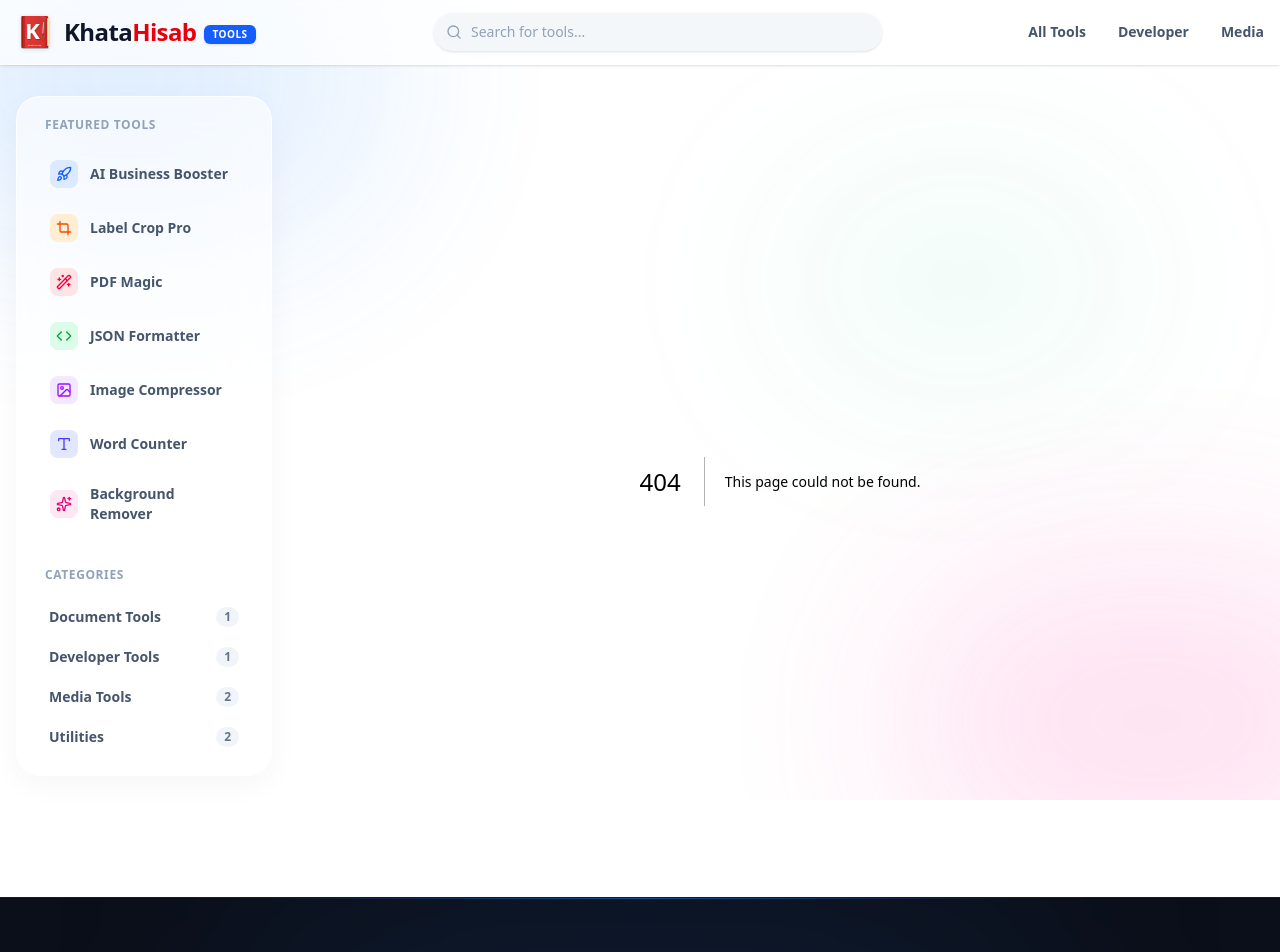
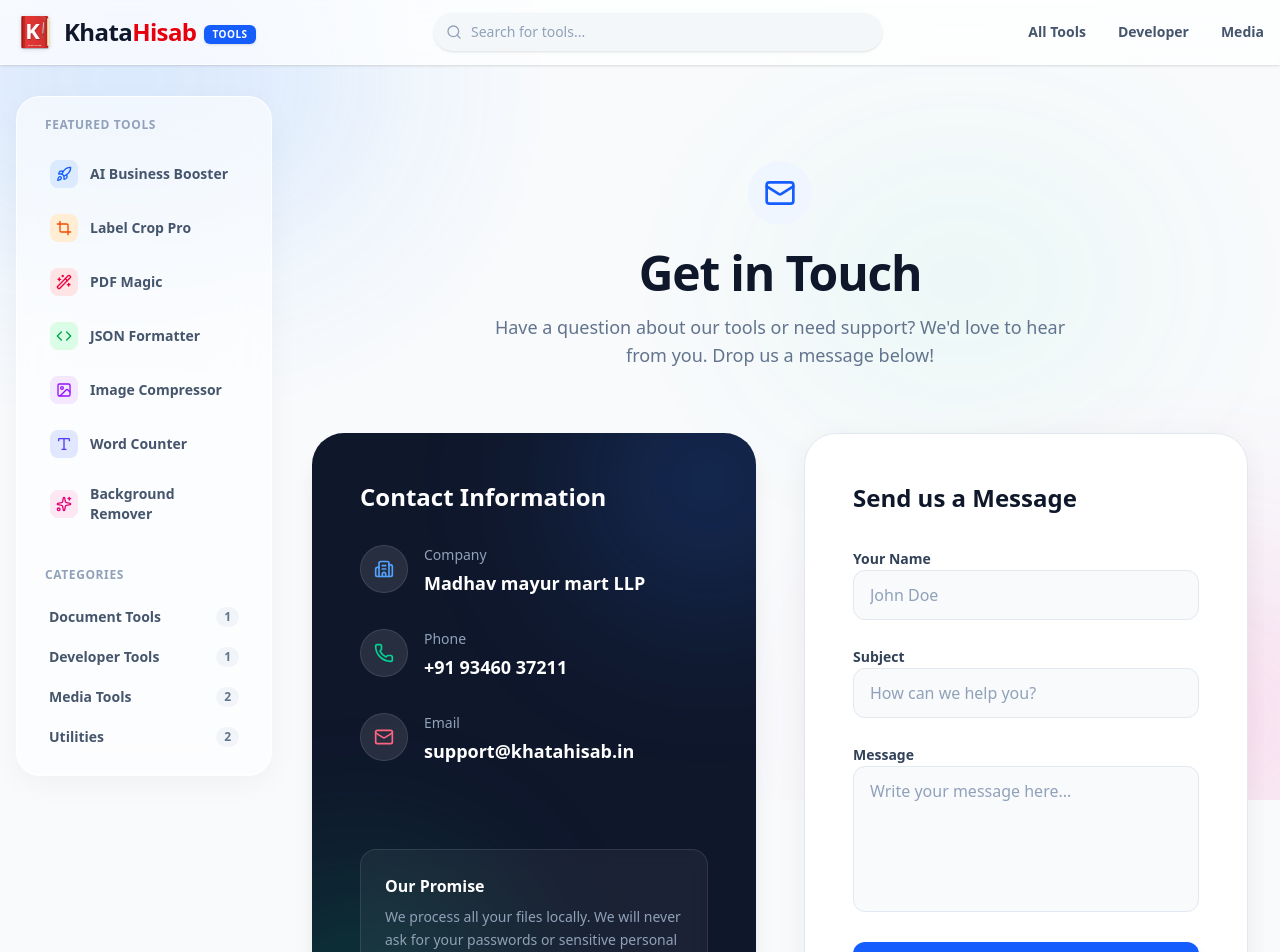
Before and after one commit to techorlifeindia-prog/khatahisab-tools, a Next.js app: page /contact in a window 1280 px wide. Before the commit this address had no page. Shown: the top 952 px of the page. Built offline with nearby package versions, Linux system fonts and the light colour scheme.

Commit message:
Create Contact Us page with form and company details

```diff
--- /dev/null
+++ b/src/app/contact/page.tsx
@@ -0,0 +1,128 @@
+import { Mail, Phone, MapPin, Send, Building2 } from "lucide-react";
+
+export const metadata = {
+  title: "Contact Us | KhataHisab Tools",
+  description: "Get in touch with KhataHisab Tools. We're here to help you with our free AI and utility tools.",
+};
+
+export default function ContactPage() {
+  return (
+    <div className="w-full max-w-5xl mx-auto px-4 py-12 md:py-20">
+
+      {/* Header */}
+      <div className="mb-16 text-center">
+        <div className="inline-flex items-center justify-center w-16 h-16 rounded-full bg-blue-50 text-blue-600 mb-6">
+          <Mail className="w-8 h-8" />
+        </div>
+        <h1 className="text-3xl md:text-5xl font-black text-slate-900 tracking-tight mb-4">Get in Touch</h1>
+        <p className="text-slate-500 font-medium max-w-xl mx-auto text-lg">
+          Have a question about our tools or need support? We'd love to hear from you. Drop us a message below!
+        </p>
+      </div>
+
+      <div className="grid grid-cols-1 lg:grid-cols-2 gap-8 lg:gap-12">
+
+        {/* Contact Information */}
+        <div className="bg-slate-900 rounded-[32px] p-8 md:p-12 text-white shadow-xl relative overflow-hidden">
+          {/* Background decoration */}
+          <div className="absolute top-0 right-0 w-64 h-64 bg-blue-500/20 rounded-full blur-[80px] pointer-events-none -mr-20 -mt-20"></div>
+          <div className="absolute bottom-0 left-0 w-64 h-64 bg-emerald-500/20 rounded-full blur-[80px] pointer-events-none -ml-20 -mb-20"></div>
+
+          <div className="relative z-10 h-full flex flex-col">
+            <h2 className="text-2xl font-bold mb-8">Contact Information</h2>
+
+            <div className="space-y-8 flex-1">
+              <div className="flex items-start gap-4">
+                <div className="w-12 h-12 rounded-full bg-white/10 flex items-center justify-center shrink-0 border border-white/10">
+                  <Building2 className="w-5 h-5 text-blue-400" />
+                </div>
+                <div>
+                  <p className="text-sm text-slate-400 font-medium mb-1">Company</p>
+                  <p className="text-lg font-bold">Madhav mayur mart LLP</p>
+                </div>
+              </div>
+
+              <div className="flex items-start gap-4">
+                <div className="w-12 h-12 rounded-full bg-white/10 flex items-center justify-center shrink-0 border border-white/10">
+                  <Phone className="w-5 h-5 text-emerald-400" />
+                </div>
+                <div>
+                  <p className="text-sm text-slate-400 font-medium mb-1">Phone</p>
+                  <a href="tel:+919346037211" className="text-lg font-bold hover:text-emerald-400 transition-colors">
+                    +91 93460 37211
+                  </a>
+                </div>
+              </div>
+
+              <div className="flex items-start gap-4">
+                <div className="w-12 h-12 rounded-full bg-white/10 flex items-center justify-center shrink-0 border border-white/10">
+                  <Mail className="w-5 h-5 text-rose-400" />
+                </div>
+                <div>
+                  <p className="text-sm text-slate-400 font-medium mb-1">Email</p>
+                  <a href="mailto:support@khatahisab.in" className="text-lg font-bold hover:text-rose-400 transition-colors">
+                    support@khatahisab.in
+                  </a>
+                </div>
+              </div>
+            </div>
+
+            <div className="mt-12 p-6 rounded-2xl bg-white/5 border border-white/10 backdrop-blur-sm">
+              <h3 className="font-bold mb-2">Our Promise</h3>
+              <p className="text-slate-400 text-sm leading-relaxed">
+                We process all your files locally. We will never ask for your passwords or sensitive personal documents. 100% Privacy Guaranteed.
+              </p>
+            </div>
+          </div>
+        </div>
+
+        {/* Contact Form */}
+        <div className="bg-white rounded-[32px] p-8 md:p-12 shadow-[0_8px_30px_rgb(0,0,0,0.06)] border border-slate-200">
+          <h2 className="text-2xl font-bold text-slate-900 mb-8">Send us a Message</h2>
+
+          <form className="space-y-6" action="mailto:support@khatahisab.in" method="GET" encType="text/plain">
+            <div className="space-y-2">
+              <label htmlFor="name" className="text-sm font-bold text-slate-700">Your Name</label>
+              <input
+                type="text"
+                id="name"
+                className="w-full px-4 py-3 rounded-xl bg-slate-50 border border-slate-200 focus:outline-none focus:ring-2 focus:ring-blue-500/20 focus:border-blue-500 transition-all font-medium text-slate-900 placeholder:text-slate-400"
+                placeholder="John Doe"
+              />
+            </div>
+
+            <div className="space-y-2">
+              <label htmlFor="subject" className="text-sm font-bold text-slate-700">Subject</label>
+              <input
+                type="text"
+                id="subject"
+                name="subject"
+                className="w-full px-4 py-3 rounded-xl bg-slate-50 border border-slate-200 focus:outline-none focus:ring-2 focus:ring-blue-500/20 focus:border-blue-500 transition-all font-medium text-slate-900 placeholder:text-slate-400"
+                placeholder="How can we help you?"
+              />
+            </div>
+
+            <div className="space-y-2">
+              <label htmlFor="body" className="text-sm font-bold text-slate-700">Message</label>
+              <textarea
+                id="body"
+                name="body"
+                rows={5}
+                className="w-full px-4 py-3 rounded-xl bg-slate-50 border border-slate-200 focus:outline-none focus:ring-2 focus:ring-blue-500/20 focus:border-blue-500 transition-all font-medium text-slate-900 placeholder:text-slate-400 resize-none"
+                placeholder="Write your message here..."
+              ></textarea>
+            </div>
+
+            <button
+              type="submit"
+              className="w-full flex items-center justify-center gap-2 bg-blue-600 hover:bg-blue-700 text-white font-bold py-4 rounded-xl transition-all active:scale-[0.98] shadow-lg shadow-blue-500/25"
+            >
+              Send Message <Send className="w-4 h-4" />
+            </button>
+          </form>
+        </div>
+
+      </div>
+    </div>
+  );
+}
```
